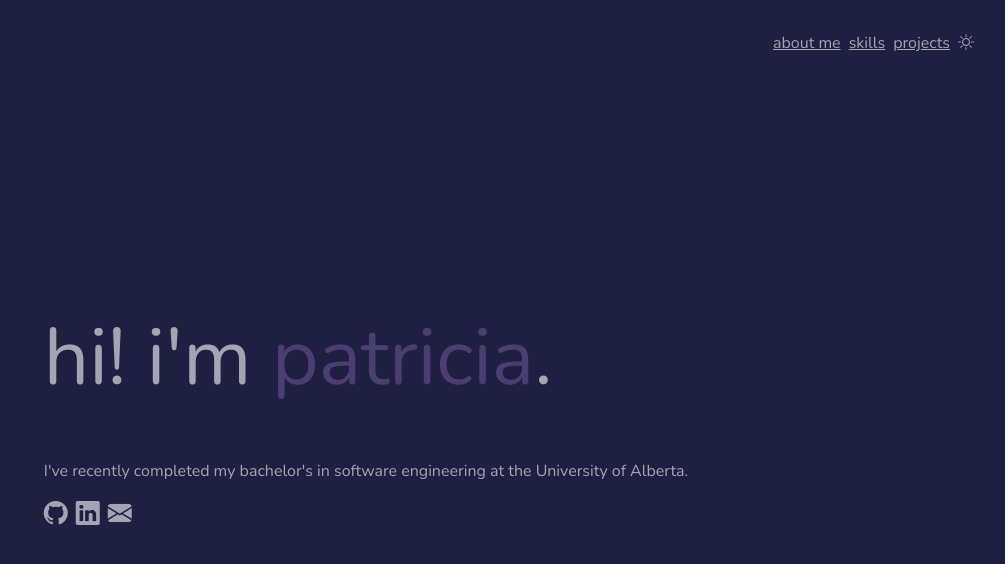
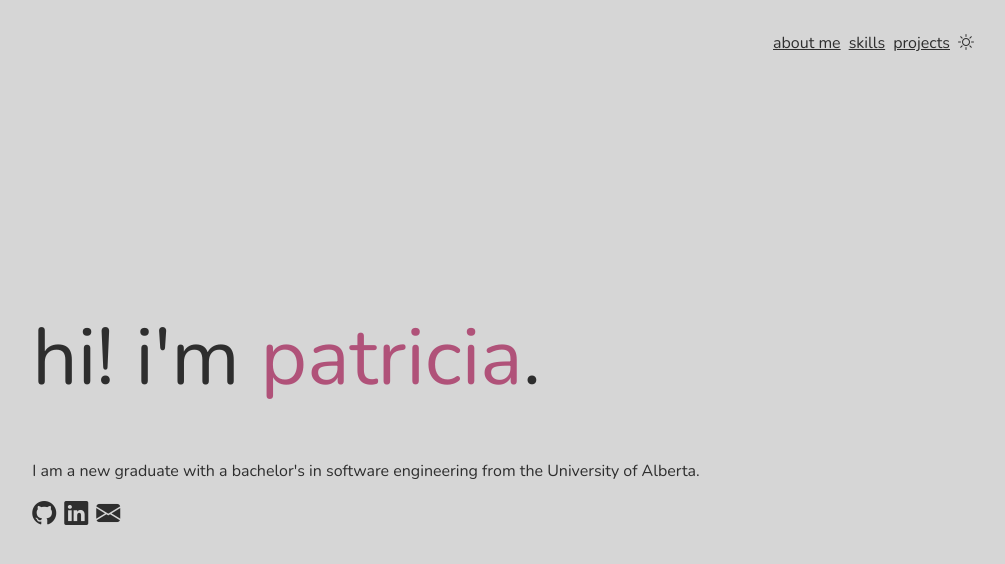
Before and after one commit to 99patricia/99patricia.github.io, a React (Create React App) app: page / in a window 1280 px wide. Shown: the top 564 px of the page, without its empty margins (274-1279 px from the left). Built offline with nearby package versions, Linux system fonts and the light colour scheme.

Commit message:
theme toggle

```diff
--- a/src/App.css
+++ b/src/App.css
@@ -1,22 +1,9 @@
 :root {
-    --primary: #1f2041;
-    --secondary: #4b3f72;
-    --text: #a4a5b2;
     font-size: 16px;
 }
 
 html {
     scroll-behavior: smooth;
-}
-
-body {
-    background-color: var(--primary);
-}
-
-body,
-a {
-    font-family: "Nunito", sans-serif;
-    color: var(--text);
 }
 
 button,
--- a/src/App.js
+++ b/src/App.js
@@ -1,6 +1,9 @@
-import { useEffect, useState } from "react";
+import React, { useEffect, useState } from "react";
 import "./App.css";
+
 import styled, { ThemeProvider } from "styled-components";
+import { GlobalStyle } from "./GlobalStyle";
+import { lightTheme, darkTheme } from "./Themes";
 
 const Container = styled.div`
     display: flex;
@@ -37,7 +40,7 @@ const Section = styled.section`
     }
 
     .name {
-        color: var(--secondary);
+        color: #b05279;
     }
 `;
 
@@ -51,10 +54,6 @@ const LinkContainer = styled.div`
 const IconLink = styled.a`
     font-size: 1.5rem;
 `;
-
-const theme = {
-    main: "dark",
-};
 
 const ScrollToTop = styled.a`
     font-size: 3rem;
@@ -70,6 +69,7 @@ function App() {
     const [darkMode, setDarkMode] = useState(
         window.matchMedia("(prefers-color-scheme: dark)").matches
     );
+
     const [showScrollToTop, setShowScrollToTop] = useState(false);
 
     useEffect(() => {
@@ -87,20 +87,19 @@ function App() {
     }, []);
 
     return (
-        <ThemeProvider theme={theme}>
+        <ThemeProvider theme={darkMode ? darkTheme : lightTheme}>
+            <GlobalStyle />
             <NavBar>
                 <a href="#about">about me</a>
                 <a href="#about">skills</a>
                 <a href="#about">projects</a>
-                {darkMode ? (
-                    <button onClick={() => setDarkMode(!darkMode)}>
-                        <i className="bi bi-brightness-high-fill"></i>
-                    </button>
-                ) : (
-                    <button onClick={() => setDarkMode(!darkMode)}>
-                        <i className="bi bi-brightness-high"></i>
-                    </button>
-                )}
+                <button onClick={() => setDarkMode(!darkMode)}>
+                    <i
+                        className={`bi bi-brightness-high${
+                            darkMode ? "-fill" : ""
+                        }`}
+                    />
+                </button>
             </NavBar>
             <Container>
                 <Section id="main">
@@ -108,8 +107,8 @@ function App() {
                         hi! i'm <span className="name">patricia</span>.
                     </h3>
                     <p>
-                        I've recently completed my bachelor's in software
-                        engineering at the University of Alberta.
+                        I am a new graduate with a bachelor's in software
+                        engineering from the University of Alberta.
                     </p>
                     <LinkContainer>
                         <IconLink href="https://github.com/99patricia/">
--- /dev/null
+++ b/src/GlobalStyle.js
@@ -0,0 +1,13 @@
+import { createGlobalStyle } from "styled-components";
+
+export const GlobalStyle = createGlobalStyle`
+    body {
+        background-color: ${({ theme }) => theme.background};
+        transition: all 0.2s ease-in-out;
+    }
+
+    body, a {
+        color: ${({ theme }) => theme.text};
+        font-family: "Nunito", sans-serif;
+    }
+`;
--- /dev/null
+++ b/src/Themes.js
@@ -0,0 +1,9 @@
+export const lightTheme = {
+    text: "#2e2e2e",
+    background: "#d6d6d6",
+};
+
+export const darkTheme = {
+    text: "#d6d6d6",
+    background: "#2e2e2e",
+};
```
